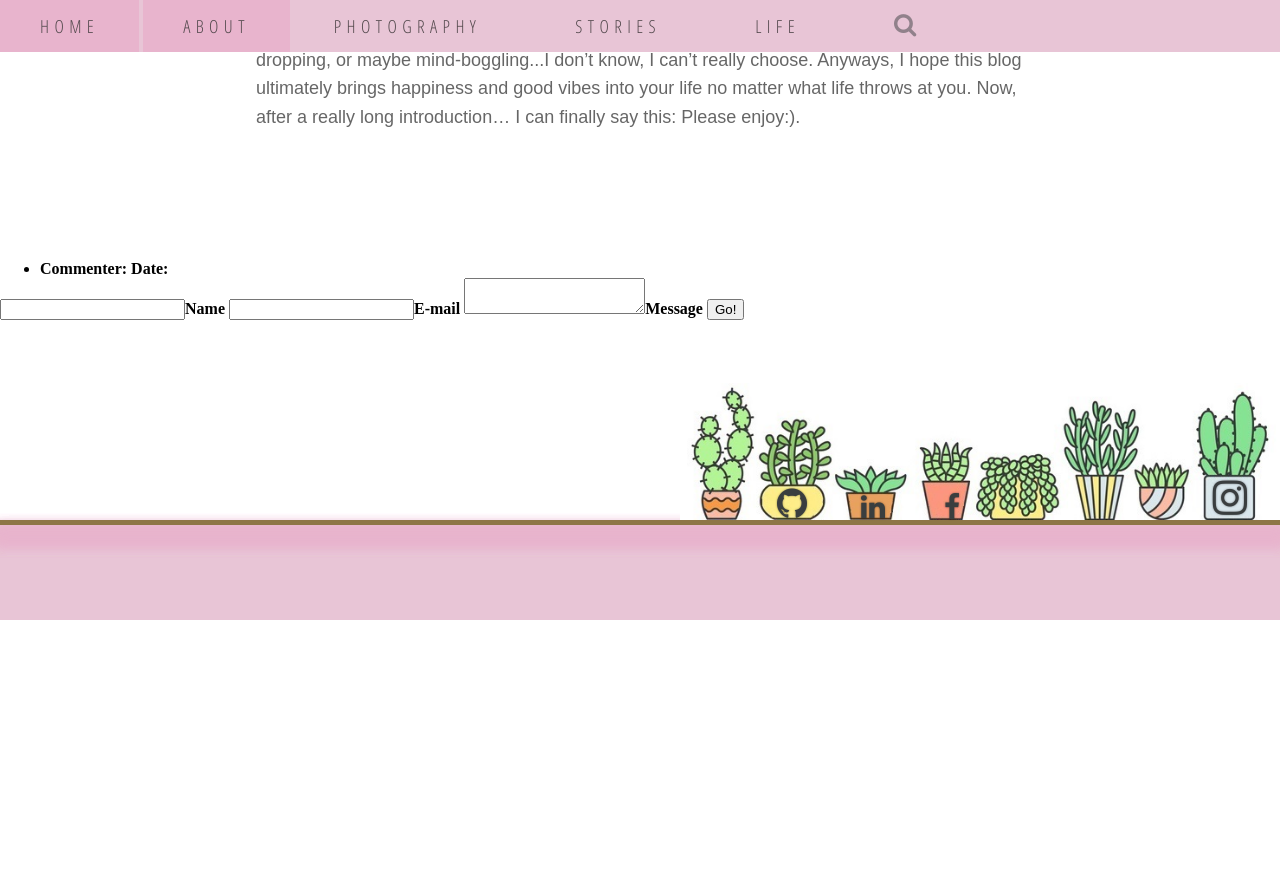
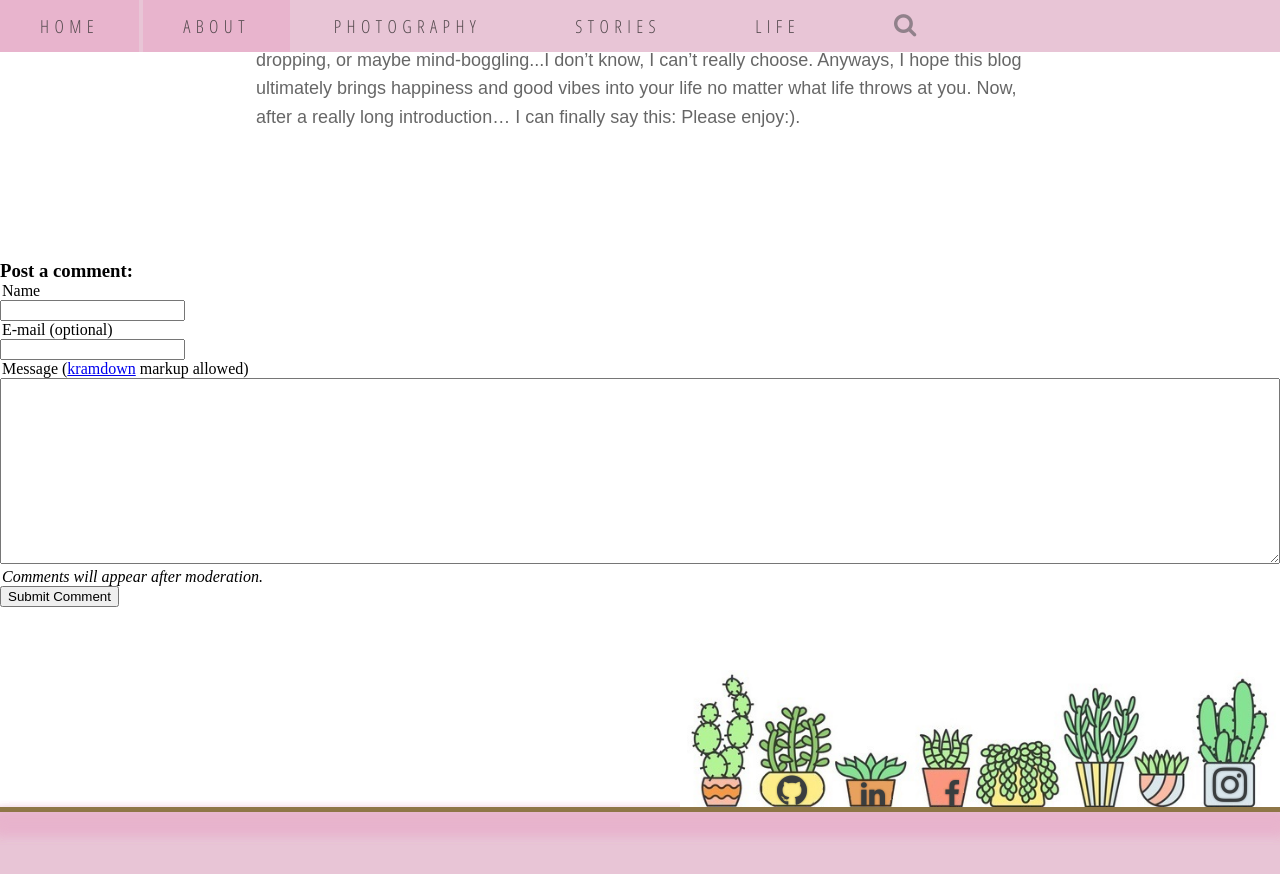
Before and after one commit to JasmineOuO/meaningful-nonsense-jekyll, a Jekyll site: the page built from pages/about.html, in a window 1280 px wide and 900 px high, scrolled down 2024 px. Shown: the top 874 px of the window. Built offline with Jekyll 4.4.1, drawn with Linux system fonts in a browser that asks for light colours; nearby versions of some CDN libraries; before the commit the page ends 2644 px from its top, so only the background shows below that.

Commit message:
try comments with liquid

```diff
--- a/_config.yml
+++ b/_config.yml
@@ -7,7 +7,9 @@ defaults:
       path: "resources/images/polaroids"
     values:
       image: true
-repository: Blog
+repository: JasmineOuO/Blog
+staticman:
+  branch: "master"
 title: Your awesome title
 email: your-email@example.com
 description: >- # this means to ignore newlines until "baseurl:"
--- a/_includes/comment.html
+++ /dev/null
@@ -1,22 +0,0 @@
-<ul>
-    {% for comment in site.data.comments %}
-    <li>
-        <p><b>Commenter: <b>{{ comment.name }}</b> Date: <i>{{ comment.date | date: '%B %d, %Y' }}</i></p>
-        {% if comment.message %}
-        <p>
-            {{comment.message}}
-        </p>
-        {% endif %}
-    </li>
-    {% endfor %}
-</ul>
-
-<form method="POST" action="https://api.staticman.net/v2/entry/JasmineOuO/Blog/master/comments">
-    <input name="options[redirect]" type="hidden" value="https://jasmineouo.github.io/Blog/">
-    <input name="options[slug]" type="hidden" value="{{ page.slug }}">
-    <label><input name="fields[name]" type="text">Name</label>
-    <label><input name="fields[email]" type="email">E-mail</label>
-    <label><textarea name="fields[message]"></textarea>Message</label>
-
-    <button type="submit">Go!</button>
-</form>
--- /dev/null
+++ b/_includes/comments.html
@@ -0,0 +1,23 @@
+<!-- Comment form -->
+<h3>Post a comment:</h3>
+<form method="POST" action="https://api.staticman.net/v2/entry/{{ site.repository }}/{{ site.staticman.branch }}/comments">
+    <input name="options[redirect]" type="hidden" value="https://jasmineouo.github.io/Blog/">
+    <input name="options[slug]" type="hidden" value="{{ page.slug }}">
+    <div>
+        <legend>Name</legend>
+        <input name="fields[name]" type="text">
+    </div>
+    <div>
+        <legend>E-mail (optional)</legend>
+        <input name="fields[email]" type="email">
+    </div>
+    <div>
+        <legend>Message (<a href="https://kramdown.gettalong.org/syntax.html">kramdown</a> markup allowed)</legend>
+        <textarea style="width:100%" name="fields[message]" rows="12"></textarea>
+    </div>
+
+    <div>
+        <legend><em>Comments will appear after moderation.</em></legend>
+        <button type="submit">Submit Comment</button>
+    </div>
+</form>
--- a/_layouts/post.html
+++ b/_layouts/post.html
@@ -13,4 +13,4 @@ layout: default
     </article>
 </div>
 
-{% include comment.html %}
+{% include comments.html %}
```
Also changed, not shown: staticman.yml (+73 -12 lines).
